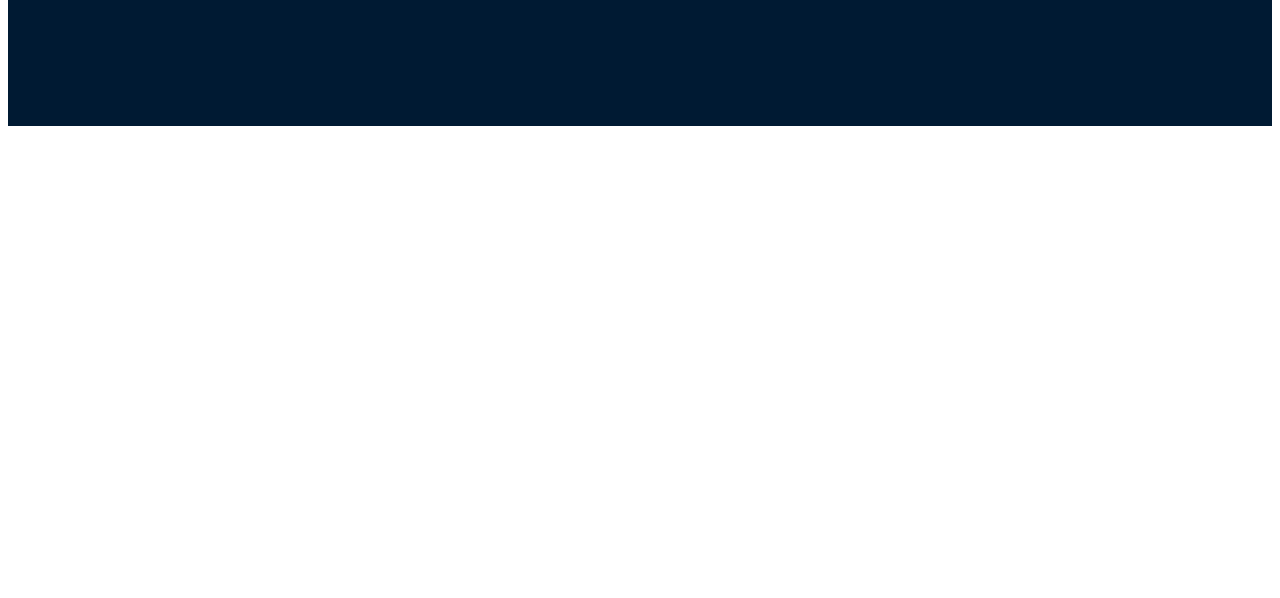
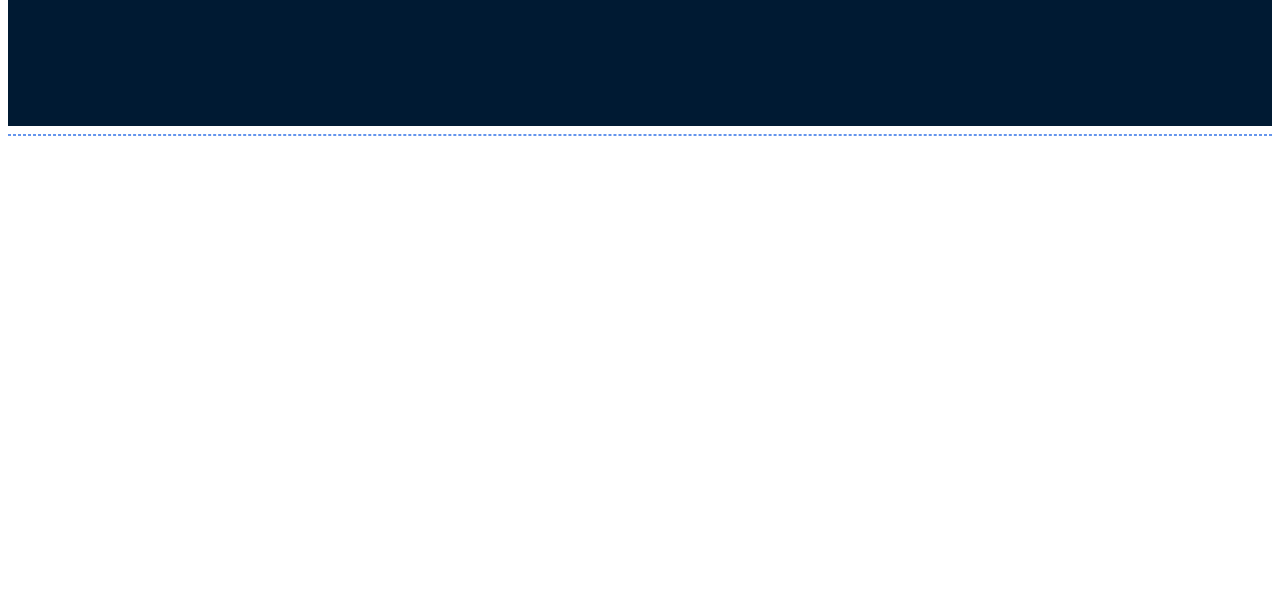
Before and after one commit to VincinChristmas/Flex-Box-Gallery, a plain HTML site: page index.html in a window 1280 px wide. Shown: the part 202-800 px from the top of the page. Drawn offline with Linux system fonts and the light colour scheme.

Commit message:
made changes to the html and the css

```diff
--- a/index.html
+++ b/index.html
@@ -7,8 +7,11 @@
     <link rel="stylesheet" href="style.css">
     </head>
     <body>
+        <!--the title in the blue box-->
         <div class="thetitle">
        <h1>My Flex-Box Full Of Cats</h1>
        </div>
+       <!--the solid line for seperation and decoration-->
+       <hr>
     </body>
 </html>
--- a/style.css
+++ b/style.css
@@ -6,3 +6,7 @@
     justify-content: center;
     align-items: center;
 }
+
+hr {
+    border: 1px dashed cornflowerblue;
+}
```
